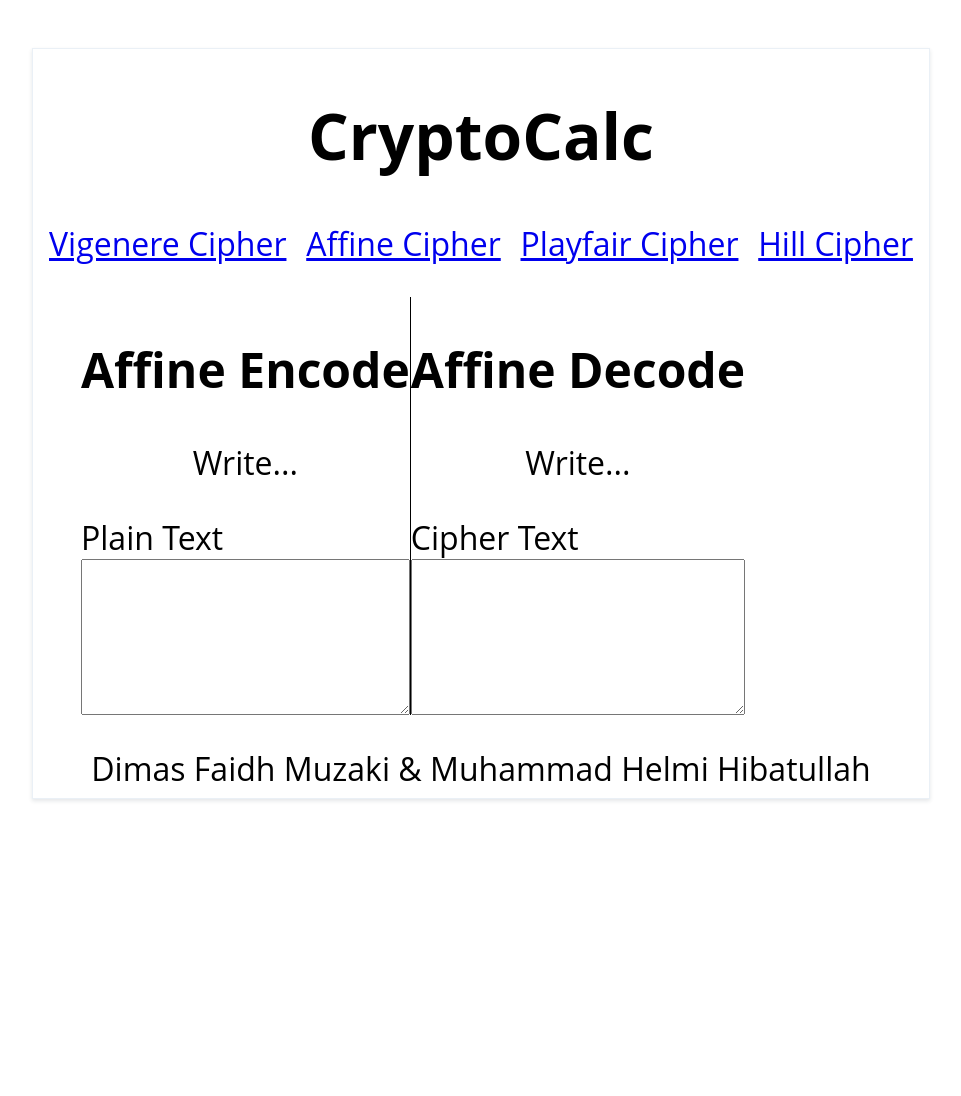
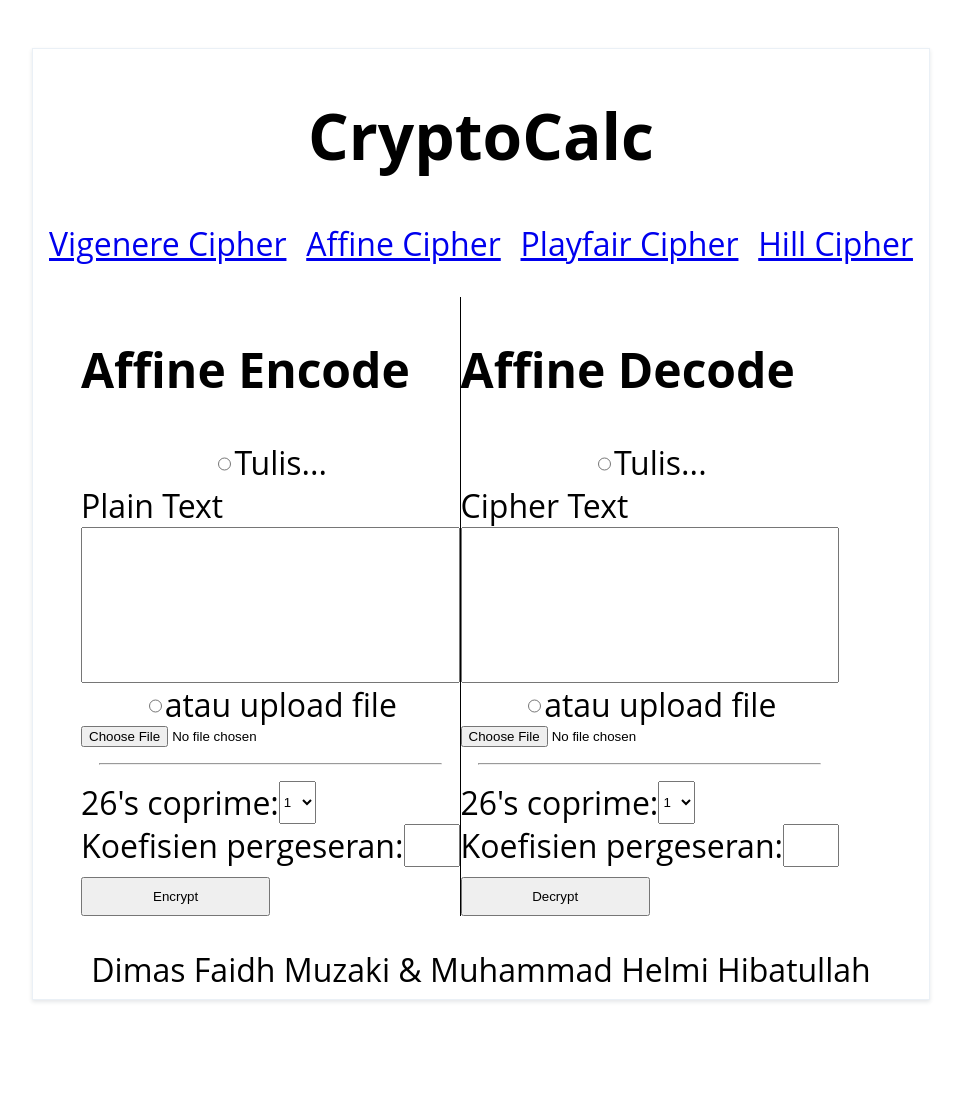
Before and after one commit to mhelmih/Tucil1_Kriptografi, a Flask app: page /affine_cipher/ in a window 1280 px wide. Shown: the whole page, without its empty margins (159-1120 px from the left). Before the commit the page ends 801 px from the top, so only its background shows below. Run offline with Flask 2, Linux system fonts and the light colour scheme.

Commit message:
feat: Add tampilan affine cipher

```diff
--- a/web-app/static/css/index.css
+++ b/web-app/static/css/index.css
@@ -7,6 +7,10 @@ footer {
     text-align: center;
     padding-bottom: 0.5rem;
 }
+
+textarea {   /* for all text* area elements */
+    resize: none;
+  }
 
 .container {
     max-width: 54rem;
@@ -43,15 +47,34 @@ footer {
     border-left: 1px solid black;
   }
 
-.label-input{
+.radio-button-container {
+    display: flex;
+    justify-content: center;
+}
+
+.flex-col{
     display: flex;
     flex-direction: column;
 }
 
-.form p{
+.flex-row{
+    display: flex;
+    flex-direction: row;
+}
+
+.text-center{
     text-align: center;
 }
 
+.center {
+    margin: auto;
+    width: 50%;
+    padding: 10px;
+  }
+
+.cursor-pointer{
+    cursor: pointer;
+}
 
 .menu {
     background-color: #fff;
--- a/web-app/templates/affine_cipher.html
+++ b/web-app/templates/affine_cipher.html
@@ -7,26 +7,109 @@ Affine Cipher
 {% endblock %}
 {% block content %}
 <div class="cipher-content">
-    <form action="" method="post" class="encode form">
+    <form method="post" enctype=multipart/form-data class="encode form">
         <h2>
             Affine Encode
         </h2>
-        <p>Write...</p>
-        <div class="label-input">
+        <div class="radio-button-container">
+            <input type="radio" id="write-encode" name="encode" value="write">
+            <label for="write-encode">Tulis...</label>
+        </div>
+        <div class="flex-col">
             <label for="encode-text">Plain Text</label>
             <textarea name="encode-text" id="" cols="30" rows="10"></textarea>
         </div>
+        <div class="radio-button-container">
+            <input type="radio" id="file-encode" name="encode" value="file">
+            <label for="file-encode">atau upload file</label>
+        </div>
+        <div class="flex-col">
+            <input type=file name=file-encode>
+        </div>
+        <hr style="width: 90%;">
+
+        {% if file_hasil_decode %}
+
+        {% endif %}
+        <!-- Above are copypasteable -->
+
+        <div class="flex-row">
+            <label for="coprime">26's coprime:</label>
+            <select name="coprime">
+                <option value="1">1</option>
+                <option value="3">3</option>
+                <option value="5">5</option>
+                <option value="7">7</option>
+                <option value="9">9</option>
+                <option value="11">11</option>
+                <option value="15">15</option>
+                <option value="17">17</option>
+                <option value="19">19</option>
+                <option value="21">21</option>
+                <option value="23">23</option>
+                <option value="25">25</option>
+            </select>
+        </div>
+
+        <div class="flex-row">
+            <label for="koefisien-pergeseran">Koefisien pergeseran:</label>
+            <input type="number" id="koefisien-pergeseran" name="koefisien-pergeseran" min="0" max="26">
+        </div>
+
+        <input type="submit" value="Encrypt" class="center cursor-pointer">
     </form>
     <div class="vl"></div>
-    <form action="" method="post" class="decode form">
+    <form method="post" enctype=multipart/form-data class="decode form">
         <h2>
             Affine Decode
         </h2>
-        <p>Write...</p>
-        <div class="label-input">
+        <div class="radio-button-container">
+            <input type="radio" id="write-decode" name="decode" value="write">
+            <label for="write-decode">Tulis...</label>
+        </div>
+        <div class="flex-col">
             <label for="decode-text">Cipher Text</label>
             <textarea name="decode-text" id="" cols="30" rows="10"></textarea>
         </div>
+        <div class="radio-button-container">
+            <input type="radio" id="file-decode" name="decode" value="file">
+            <label for="file-decode">atau upload file</label>
+        </div>
+        <div class="flex-col">
+            <input type=file name=file-decode>
+        </div>
+        <hr style="width: 90%;">
+
+        {% if file_hasil_decode %}
+
+        {% endif %}
+        <!-- Above are copypasteable -->
+
+        <div class="flex-row">
+            <label for="coprime">26's coprime:</label>
+            <select name="coprime">
+                <option value="1">1</option>
+                <option value="3">3</option>
+                <option value="5">5</option>
+                <option value="7">7</option>
+                <option value="9">9</option>
+                <option value="11">11</option>
+                <option value="15">15</option>
+                <option value="17">17</option>
+                <option value="19">19</option>
+                <option value="21">21</option>
+                <option value="23">23</option>
+                <option value="25">25</option>
+            </select>
+        </div>
+
+        <div class="flex-row">
+            <label for="koefisien-pergeseran">Koefisien pergeseran:</label>
+            <input type="number" id="koefisien-pergeseran" name="koefisien-pergeseran" min="0" max="26">
+        </div>
+
+        <input type="submit" value="Decrypt" class="center cursor-pointer">
+
     </form>
 </div>
 {% endblock %}
```
